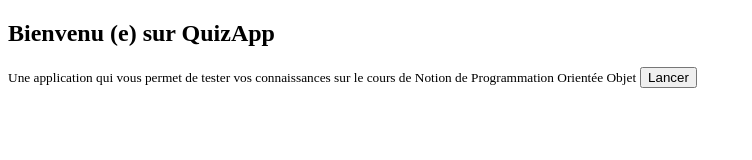
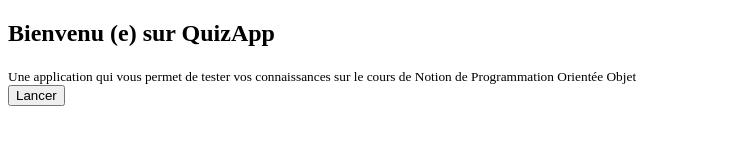
Before and after one commit to KwonGee-Lukelo/quiz-app-js, a plain HTML site: page index.html in a window 1280 px wide. Shown: the whole page, without its empty margins (0-752 px from the left). Drawn offline with Linux system fonts and the light colour scheme.

Commit message:
liaison du fichier css et js avec notre index.html

```diff
--- a/index.html
+++ b/index.html
@@ -3,6 +3,7 @@
   <head>
     <meta charset="UTF-8" />
     <meta name="viewport" content="width=device-width, initial-scale=1.0" />
+    <link rel="stylesheet" href="style.css" />
     <title>Quiz-app-js</title>
   </head>
 
@@ -13,11 +14,14 @@
 
         <small
           >Une application qui vous permet de tester vos connaissances sur le
-          cours de Notion de Programmation Orientée Objet</small
+          cours de <span>Notion de Programmation Orientée Objet</span></small
         >
+        <br />
 
-        <button>Lancer</button>
+        <button class="btn__run">Lancer</button>
       </section>
     </main>
+
+    <script src="app.js"></script>
   </body>
 </html>
```
